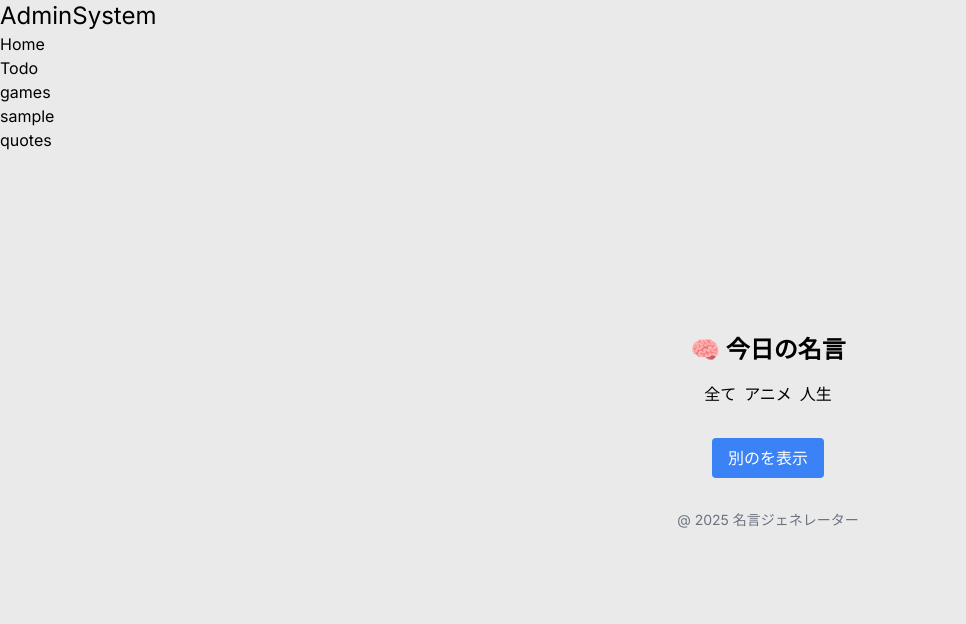
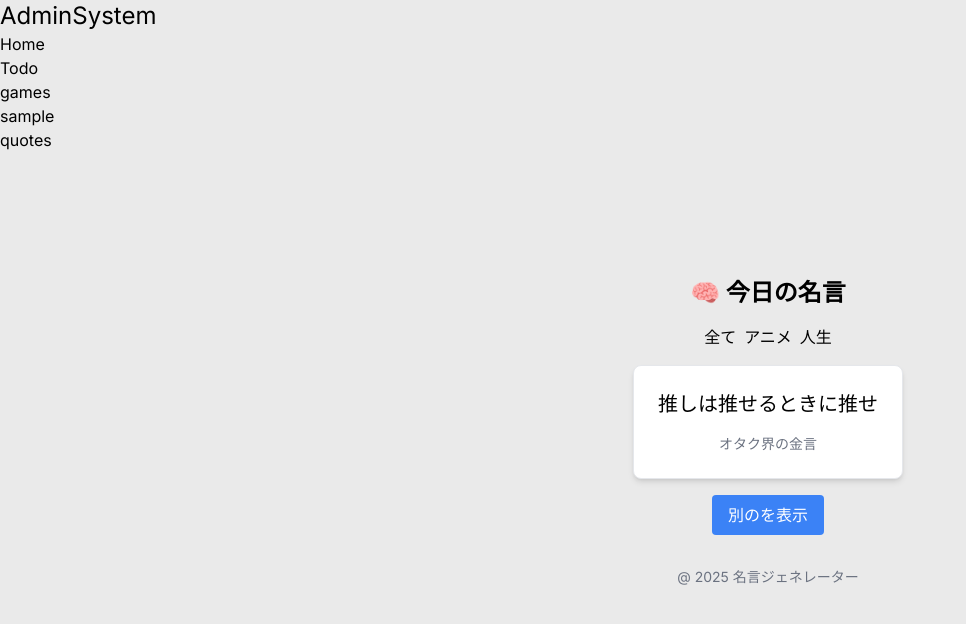
Before and after one commit to T-Naohisa/todo-react, a Next.js app in the folder todo/: page /quotes in a window 1280 px wide. Shown: the top 624 px of the page, without its empty margins (0-966 px from the left). Built offline with nearby package versions, Linux system fonts and the light colour scheme.

Commit message:
ボタンのロジックを追加

```diff
--- a/todo/src/app/quotes/page.tsx
+++ b/todo/src/app/quotes/page.tsx
@@ -1,9 +1,47 @@
 'use client';
-import React, { useState } from 'react';
+import React, { useState, useEffect } from 'react';
 import CategorySelector from 'components/CategorySelector';
-import { Category } from 'app/types/types';
+import { Category, Quote } from 'app/types/types';
+import { QuoteCard } from 'components/QuoteCard';
+import rawQuotes from 'json/Quote.json';
+
 export const QuotePage = () => {
   const [category, setCategory] = useState<Category>('all');
+  const [quote, setQuote] = useState<Quote | null>(null);
+  // jsonからのデータを型に合わせるようにする
+  const quotes = rawQuotes as Quote[];
+
+  useEffect(() => {
+    refreshQuote();
+  }, [category]);
+
+  // ボタンで選んだカテゴリの名言をフィルタリングする
+  const getFilteredQuotes = (category: Category): Quote[] => {
+    return quotes.filter((q) => q.category === category);
+  };
+
+  const getRandomQuote = (list: Quote[]) => {
+    if (list.length === 0) return null;
+    return list[Math.floor(Math.random() * list.length)];
+  };
+
+  // ボタンが押されたときにリフレッシュ
+  const refreshQuote = () => {
+    const filtered = getFilteredQuotes(category);
+    if (filtered.length === 0) {
+      setQuote(null);
+      return;
+    }
+
+    const random = getRandomQuote(filtered);
+    if (!random) {
+      setQuote(null);
+    } else {
+      setQuote(random);
+    }
+    return;
+  };
+
   return (
     <>
       <main className="min-h-screen flex flex-col items-center justify-center p-4">
@@ -13,8 +51,19 @@ export const QuotePage = () => {
           <CategorySelector category={category} onChange={setCategory} />
         </div>
         {/* 名言カード */}
-        <div className="mb-4">{/* QuoteCard */}</div>
-        <button className="px-4 py-2 bg-blue-500 text-white rounded hover:bg-blue-500">別のを表示</button>
+        {quote && (
+          <div className="mb-4">
+            <QuoteCard text={quote.text} author={quote.author}></QuoteCard>
+          </div>
+        )}
+        <button
+          className="px-4 py-2 bg-blue-500 text-white rounded hover:bg-blue-500"
+          onClick={() => {
+            refreshQuote();
+          }}
+        >
+          別のを表示
+        </button>
 
         <footer className="mt-8 text-sm text-gray-500">@ 2025 名言ジェネレーター</footer>
       </main>
--- a/todo/src/app/types/types.ts
+++ b/todo/src/app/types/types.ts
@@ -1 +1,2 @@
 export type Category = 'all' | 'anime' | 'life';
+export type Quote = { text: string; author: string; category: Category };
--- /dev/null
+++ b/todo/src/components/QuoteCard.tsx
@@ -0,0 +1,20 @@
+'use client';
+import React from 'react';
+
+type Props = {
+  text: string;
+  author: string;
+};
+
+export const QuoteCard = (props: Props) => {
+  return (
+    <>
+      <div className="border rounded-lg p-6 max-w-md text-center shadow-md bg-white">
+        <p className="text-xl front-semibold mb-4">{props.text}</p>
+        <p className="text-sm text-gray-500">{props.author}</p>
+      </div>
+    </>
+  );
+};
+
+export default QuoteCard;
--- /dev/null
+++ b/todo/src/json/quote.json
@@ -0,0 +1,5 @@
+[
+  { "text": "推しは推せるときに推せ", "author": "オタク界の金言", "category": "all" },
+  { "text": "諦めたらそこで試合終了ですよ？", "author": "安西先生", "category": "anime" },
+  { "text": "やらない善よりやる偽善", "author": "匿名", "category": "life" }
+]
```
